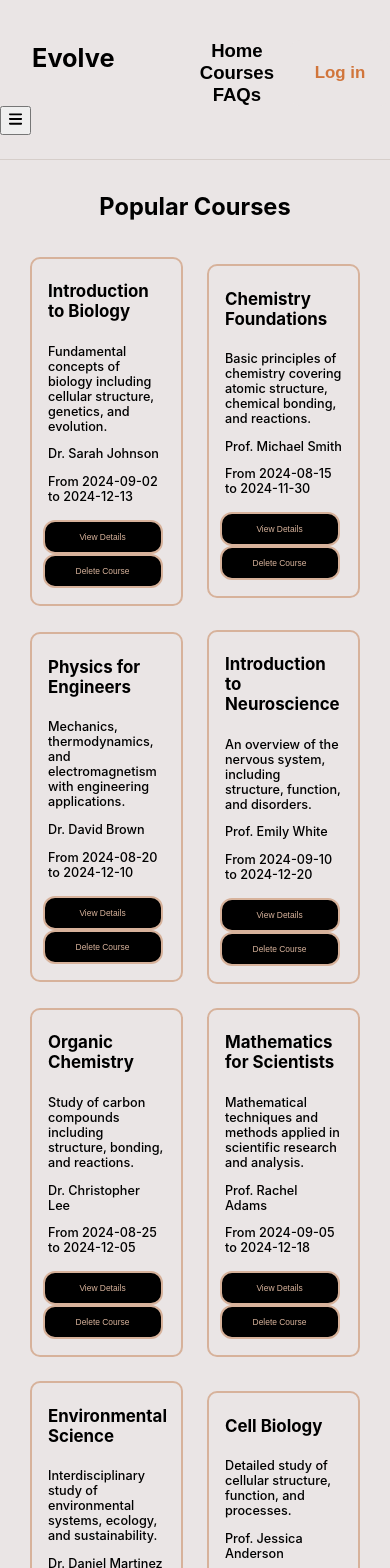
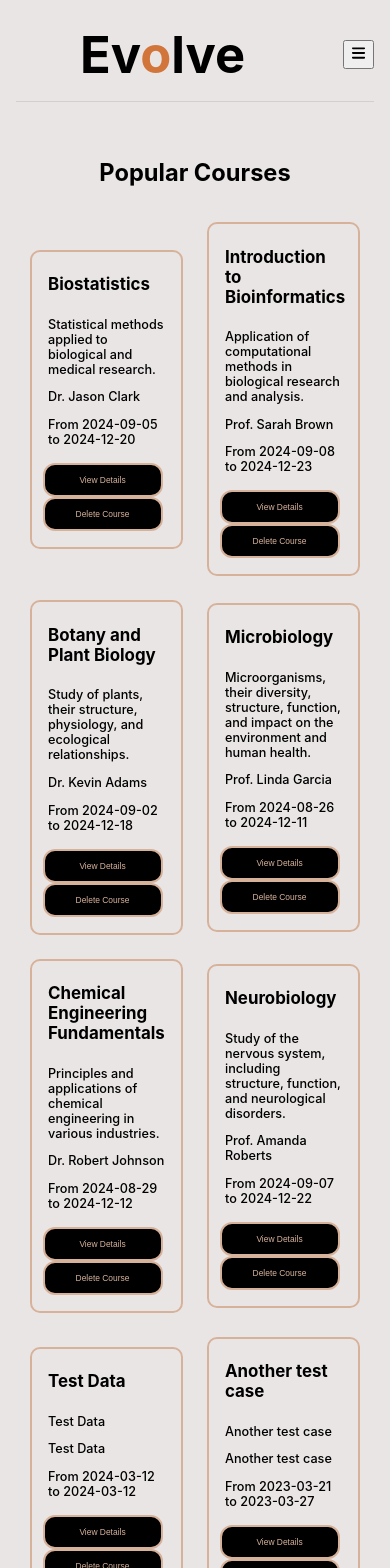
Before and after one commit to Tonyrealzy/Course-Management-App, a React (Create React App) app: page /courses in a window 390 px wide. Shown: the top 1568 px of the page. Built offline with nearby package versions, Linux system fonts and the light colour scheme; data requests are answered from the project's data file.

Commit message:
Completed the navbar for mobile

```diff
--- a/src/App.css
+++ b/src/App.css
@@ -1,15 +1,13 @@
 @import './colors.css';
 
-.navbarContainer {
+.topNav {
+  display: flex;
+  align-items: center;
+  justify-content: space-between;
   border-bottom: 1px solid var(--grey);
   flex-direction: row;
   padding: 2.5rem 0 1.5rem 0;
   margin-bottom: 2rem;
-}
-.topNav {
-  display: flex;
-  align-items: center;
-  justify-content: space-between;
 }
 .navBar {
   display: flex;
@@ -21,6 +19,9 @@
   padding-left: 4rem;
   font-size: 6vh;
   font-weight: bolder;
+}
+#logoSpan {
+  color: var(--primary);
 }
 .navToggle {
   display: none;
@@ -226,34 +227,68 @@
 }
 
 @media screen and (max-width: 912px) {
-  .navBar {
-    flex-direction: row;
+  .navToggle {
+    display: block;
+    position: relative;
+  }
+  .topNav {
+    padding: 0.5rem 0 1rem 0;
+    margin-bottom: 1rem;
+    width: 100%;
+  }
+  .navbar-closed {
+    display: flex;
+    flex-direction: column;
+    align-items: center;
+    justify-content: space-evenly;
+    padding: 1rem;
+  }
+  .navbar-closed .navBar {
+    display: none;
+  }
+  .navbar-closed .navToggle {
+    position: relative;
+  }
+  .navbar-open .navBar {
+    background-color: var(--grey);
+    position: fixed;
+    display: flex;
+    top: 0;
+    left: 0;
+    height: 70%;
+    width: 100%;
+    flex-direction: column;
+    align-content: center;
+    justify-content: space-evenly;
+  }
+  .navbar-open .navBar .navLinkCol {
+    flex-direction: column;
+  }
+  .navBar-right {
+    display: flex;
+    flex-direction: column;
+    padding: 0;
+  }
+  .navLink {
+    padding: 0.5rem 0rem;
+    background-color: var(--grey);
+  }
+  .navSearch {
+    padding: 10px auto;
+    background-color: var(--grey);
+  }
+  .searchContainer {
+    display: flex;
+    align-items: center;
     justify-content: center;
   }
-  .navLinks {
-    flex-direction: row;
-  }
-  .logo {
-    padding: 0 0 2rem 2rem;
-    font-size: 3vh;
-  }
-  .navToggle {
-    display: block;
-  }
-  .navLinkCol {
-    flex-direction: column;
-  }
-  .searchIcon, .navSearch {
+  .searchIcon {
     display: none;
   }
-  .navBar-right {
-    padding: 0;
-  }
   .navLogin {
-    margin-right: 0;
-    width: 100px;
+    background-color: var(--grey);
     color: var(--primary);
-    background-color: var(--light);
+    padding: 1rem 0;
   }
 
   .courseName {
@@ -290,7 +325,6 @@
   .error {
     font-size: 1.2vh;
   }
-
   .footLink {
     padding: 0 0.3rem;
   }
--- a/src/components/EditCourseModal.js
+++ b/src/components/EditCourseModal.js
@@ -95,7 +95,7 @@ const EditCourseModal = ({ courseData, onSave, onCancel }) => {
         if (typeof enrollment_status !== 'string' || !enrollment_status.trim()) {
             newErrors.enrollment_status = 'Course enrollment-status field cannot be empty!';
         }
-        if (typeof materials !== 'object' || materials.length === 0) {
+        if (materials.length === 0) {
             newErrors.materials = 'Course materials field must be filled!';
         }
 
--- a/src/components/NavToggle.js
+++ /dev/null
@@ -1,21 +0,0 @@
-import React from 'react'
-
-const NavToggle = ({ isOpen, onToggle}) => {
-    const classes = isOpen ? 'nav-toggle-open' : 'nav-toggle-closed';
-    const hamburgerIcon = (
-        <svg viewBox="0 0 100 100" width="15" height="20">
-            <svg xmlns="http://www.w3.org/2000/svg" viewBox="0 0 448 512"><path d="M0 96C0 78.3 14.3 64 32 64H416c17.7 0 32 14.3 32 32s-14.3 32-32 32H32C14.3 128 0 113.7 0 96zM0 256c0-17.7 14.3-32 32-32H416c17.7 0 32 14.3 32 32s-14.3 32-32 32H32c-17.7 0-32-14.3-32-32zM448 416c0 17.7-14.3 32-32 32H32c-17.7 0-32-14.3-32-32s14.3-32 32-32H416c17.7 0 32 14.3 32 32z"/></svg>
-        </svg>
-      );
-
-
-  return (
-    <section className='navToggle'>
-    <button className={classes} onClick={onToggle}>
-        <span>{hamburgerIcon}</span>
-    </button>
-    </section>
-  )
-}
-
-export default NavToggle
--- a/src/components/Navbar.js
+++ b/src/components/Navbar.js
@@ -1,12 +1,27 @@
-import React from 'react';
+import React, { useState } from 'react';
 import { useNavigate } from 'react-router-dom';
 
-const Navbar = ({ isOpen }) => {
+const Navbar = ({ onToggle}) => {
   const navigate = useNavigate();
+  const [isOpen, setIsOpen] = useState(false);
+
   const classes = isOpen ? 'navbar-open' : 'navbar-closed';
+
+  const handleToggle = () => {
+    setIsOpen(!isOpen);
+    if (onToggle) {
+      onToggle();
+    }
+  };
+
   const searchIcon = (
     <svg viewBox="0 0 100 100" width="20" height="20">
       <svg xmlns="http://www.w3.org/2000/svg" viewBox="0 0 512 512"><path d="M416 208c0 45.9-14.9 88.3-40 122.7L502.6 457.4c12.5 12.5 12.5 32.8 0 45.3s-32.8 12.5-45.3 0L330.7 376c-34.4 25.2-76.8 40-122.7 40C93.1 416 0 322.9 0 208S93.1 0 208 0S416 93.1 416 208zM208 352a144 144 0 1 0 0-288 144 144 0 1 0 0 288z"/></svg>
+    </svg>
+  );
+  const hamburgerIcon = (
+    <svg viewBox="0 0 100 100" width="15" height="20">
+        <svg xmlns="http://www.w3.org/2000/svg" viewBox="0 0 448 512"><path d="M0 96C0 78.3 14.3 64 32 64H416c17.7 0 32 14.3 32 32s-14.3 32-32 32H32C14.3 128 0 113.7 0 96zM0 256c0-17.7 14.3-32 32-32H416c17.7 0 32 14.3 32 32s-14.3 32-32 32H32c-17.7 0-32-14.3-32-32zM448 416c0 17.7-14.3 32-32 32H32c-17.7 0-32-14.3-32-32s14.3-32 32-32H416c17.7 0 32 14.3 32 32z"/></svg>
     </svg>
   );
 
@@ -14,7 +29,12 @@ const Navbar = ({ isOpen }) => {
   return (
     <nav className={classes}>
       <aside className='topNav'>
-        <span className='logo'>Evolve</span>
+
+        <span className='logo'>Ev<span id='logoSpan'>o</span>lve</span>
+        <button className='navToggle' onClick={handleToggle}>
+        <span>{hamburgerIcon}</span>
+        </button>
+
         <div className='navBar'>
           <section className='navLinkCol'>
               <button onClick={() => navigate('/')} className='navLink'>Home</button>
--- a/src/components/PageLayout.js
+++ b/src/components/PageLayout.js
@@ -1,26 +1,32 @@
-import React from 'react'
+import React, { useState } from 'react'
 import Navbar from './Navbar'
 import Footer from './Footer'
-import NavToggle from './NavToggle';
 
 const PageLayout = ({ children }) => {
-  const [isOpen, setIsOpen] = React.useState(false);
-  const toggleNavbar = () => {
-    setIsOpen(!isOpen);
-  };
+  const [isOpen, setIsOpen] = useState(false);
+  const mainContentRef = React.useRef(null);
+
+
+  React.useEffect(() => {
+    const handleClickOutside = (event) => {
+      if (isOpen && mainContentRef.current && !mainContentRef.current.contains(event.target)) {
+        setIsOpen(false);
+      }
+      setIsOpen(false);
+    };
+
+    document.addEventListener('click', handleClickOutside);
+    return () => document.removeEventListener('click', handleClickOutside);
+  }, [isOpen, mainContentRef]);
 
   return (
     <>
-    <section className='navbarContainer'>
-    <Navbar isOpen={isOpen} onToggle={toggleNavbar}/>
-    <NavToggle isOpen={isOpen} onToggle={toggleNavbar}/>
-    </section>
+    <Navbar />
 
-    <main className='main'>
+    <main ref={mainContentRef}>
         {children}
     </main>
 
-    <div className='backdrop' onClick={toggleNavbar}/>
     <Footer/>
     </>
   )
--- a/src/db/db.json
+++ b/src/db/db.json
@@ -1,187 +1,5 @@
 {
   "courses": [
-    {
-      "name": "Introduction to Biology",
-      "description": "Fundamental concepts of biology including cellular structure, genetics, and evolution.",
-      "instructor": "Dr. Sarah Johnson",
-      "start_date": "2024-09-02",
-      "end_date": "2024-12-13",
-      "enrollment_status": "open",
-      "materials": [
-        "Textbook",
-        "Lecture Slides"
-      ],
-      "id": "1"
-    },
-    {
-      "id": "2",
-      "name": "Chemistry Foundations",
-      "description": "Basic principles of chemistry covering atomic structure, chemical bonding, and reactions.",
-      "instructor": "Prof. Michael Smith",
-      "start_date": "2024-08-15",
-      "enrollment_status": "closed",
-      "materials": [
-        "Lab Manual",
-        "Video Tutorials"
-      ],
-      "end_date": "2024-11-30"
-    },
-    {
-      "id": "3",
-      "name": "Physics for Engineers",
-      "description": "Mechanics, thermodynamics, and electromagnetism with engineering applications.",
-      "instructor": "Dr. David Brown",
-      "start_date": "2024-08-20",
-      "enrollment_status": "closed",
-      "materials": [
-        "Course Notes",
-        "Assignments"
-      ],
-      "end_date": "2024-12-10"
-    },
-    {
-      "id": "4",
-      "name": "Introduction to Neuroscience",
-      "description": "An overview of the nervous system, including structure, function, and disorders.",
-      "instructor": "Prof. Emily White",
-      "start_date": "2024-09-10",
-      "enrollment_status": "open",
-      "materials": [
-        "Textbook",
-        "Online Resources"
-      ],
-      "end_date": "2024-12-20"
-    },
-    {
-      "id": "5",
-      "name": "Organic Chemistry",
-      "description": "Study of carbon compounds including structure, bonding, and reactions.",
-      "instructor": "Dr. Christopher Lee",
-      "start_date": "2024-08-25",
-      "enrollment_status": "open",
-      "materials": [
-        "Textbook",
-        "Lecture Slides"
-      ],
-      "end_date": "2024-12-05"
-    },
-    {
-      "id": "6",
-      "name": "Mathematics for Scientists",
-      "description": "Mathematical techniques and methods applied in scientific research and analysis.",
-      "instructor": "Prof. Rachel Adams",
-      "start_date": "2024-09-05",
-      "enrollment_status": "closed",
-      "materials": [
-        "Lab Manual",
-        "Video Tutorials"
-      ],
-      "end_date": "2024-12-18"
-    },
-    {
-      "id": "7",
-      "name": "Environmental Science",
-      "description": "Interdisciplinary study of environmental systems, ecology, and sustainability.",
-      "instructor": "Dr. Daniel Martinez",
-      "start_date": "2024-08-30",
-      "enrollment_status": "closed",
-      "materials": [
-        "Lab Manual",
-        "Online Tutorials"
-      ],
-      "end_date": "2024-12-15"
-    },
-    {
-      "id": "8",
-      "name": "Cell Biology",
-      "description": "Detailed study of cellular structure, function, and processes.",
-      "instructor": "Prof. Jessica Anderson",
-      "start_date": "2024-09-02",
-      "enrollment_status": "open",
-      "materials": [
-        "Textbook",
-        "Udemy Courses"
-      ],
-      "end_date": "2024-12-17"
-    },
-    {
-      "id": "9",
-      "name": "Introduction to Astronomy",
-      "description": "Exploration of the universe, celestial objects, and astronomical phenomena.",
-      "instructor": "Dr. William Taylor",
-      "start_date": "2024-08-28",
-      "enrollment_status": "open",
-      "materials": [
-        "Textbook",
-        "Online Lectures"
-      ],
-      "end_date": "2024-12-10"
-    },
-    {
-      "id": "10",
-      "name": "Biochemistry",
-      "description": "Chemical processes and substances occurring within living organisms.",
-      "instructor": "Prof. Jennifer Scott",
-      "start_date": "2024-08-22",
-      "enrollment_status": "closed",
-      "materials": [
-        "Course Notes",
-        "Assignments"
-      ],
-      "end_date": "2024-12-05"
-    },
-    {
-      "id": "11",
-      "name": "Genetics and Molecular Biology",
-      "description": "Study of genes, genetic variation, and molecular mechanisms of inheritance.",
-      "instructor": "Dr. Thomas Wilson",
-      "start_date": "2024-09-03",
-      "enrollment_status": "open",
-      "materials": [
-        "Research Papers",
-        "External Projects"
-      ],
-      "end_date": "2024-12-19"
-    },
-    {
-      "id": "12",
-      "name": "Geology and Earth Sciences",
-      "description": "Formation, composition, and processes of the Earth's structure and surface.",
-      "instructor": "Prof. Laura Turner",
-      "start_date": "2024-09-01",
-      "enrollment_status": "open",
-      "materials": [
-        "Lecture Slides",
-        "Video Tutorials"
-      ],
-      "end_date": "2024-12-16"
-    },
-    {
-      "id": "13",
-      "name": "Ecology and Ecosystems",
-      "description": "Interactions between organisms and their environment, including population dynamics.",
-      "instructor": "Dr. Mark Davis",
-      "start_date": "2024-08-27",
-      "enrollment_status": "closed",
-      "materials": [
-        "Lab Manual",
-        "Video Tutorials"
-      ],
-      "end_date": "2024-12-10"
-    },
-    {
-      "id": "14",
-      "name": "Physical Chemistry",
-      "description": "Study of chemical systems and processes using principles of physics.",
-      "instructor": "Prof. Karen Lewis",
-      "start_date": "2024-08-24",
-      "enrollment_status": "open",
-      "materials": [
-        "Textbook",
-        "Lecture Slides"
-      ],
-      "end_date": "2024-12-07"
-    },
     {
       "id": "15",
       "name": "Biostatistics",
@@ -269,6 +87,16 @@
       "end_date": "2024-03-12",
       "enrollment_status": "Test Data",
       "materials": "Test Data"
+    },
+    {
+      "id": "da9f",
+      "name": "Another test case",
+      "description": "Another test case",
+      "instructor": "Another test case",
+      "start_date": "2023-03-21",
+      "end_date": "2023-03-27",
+      "enrollment_status": "Another test case",
+      "materials": "Another test case"
     }
   ]
 }
```
